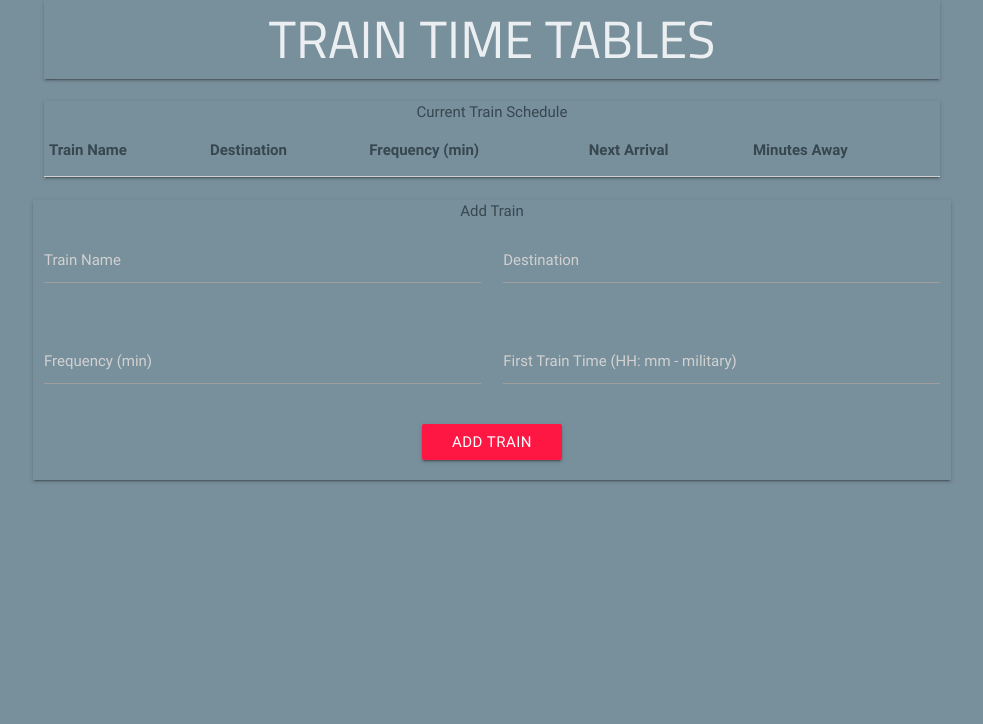
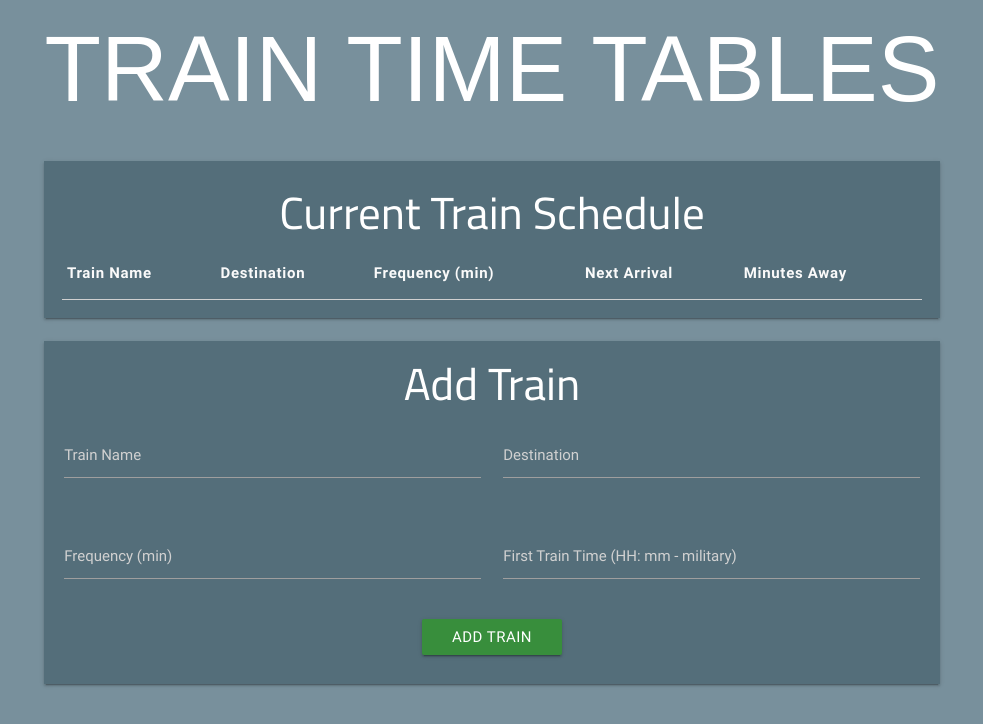
Before and after one commit to Lucasjensen56/Firebase-Assignment---Train-Scheduler-, a plain HTML site: page index.html in a window 1280 px wide. Shown: the whole page, without its empty margins (148-1131 px from the left). Drawn offline with nearby package versions, Linux system fonts and the light colour scheme; no server answers.

Commit message:
added color to text and fonts

```diff
--- a/assets/css/style.css
+++ b/assets/css/style.css
@@ -1,6 +1,7 @@
 .nav-title {
-	font-size: 350%;
-	font-family: 'Cairo', sans-serif;
+	font-size: 617%;
+font-family: 'Catamaran', sans-serif;
+	color: white;
 
 }
 
@@ -25,3 +26,27 @@
      border-bottom: 1px solid #d32f2f ;
      box-shadow: 0 1px 0 0 #d32f2f ;
    }
+
+   .secondaryTitles {
+   	font-family: 'Cairo', sans-serif;
+   	color: white;
+   	font-size: 300%;
+
+   }
+
+   th {
+	letter-spacing: 0.7px;
+  }
+
+
+
+  #row1 {
+
+    padding: 2%;
+  }
+
+  #row2 {
+    margin-left: 0rem;
+    margin-right: 0rem;
+    padding: 1%;
+}
--- a/index.html
+++ b/index.html
@@ -1,5 +1,5 @@
 <!DOCTYPE html>
-<html class="#78909c blue-grey lighten-1">
+<html>
 <head>
 	<title>Train Scheduler</title>
 
@@ -9,17 +9,18 @@
 	<link rel="stylesheet" type="text/css" href="assets/css/style.css">
 	<link rel="stylesheet" href="https://cdnjs.cloudflare.com/ajax/libs/materialize/0.100.2/css/materialize.min.css">
 	<link href="https://fonts.googleapis.com/css?family=Cairo" rel="stylesheet">
+
+
 </head>
-<body>
+<body class="#78909c blue-grey lighten-1">
 
 	<div class="center-align">
 
 
-	<div class="container">
-		<div class="nav-extended z-depth-1">
+	<div class="container-fluid">
+		<div class="nav-extended">
 			<div class="nav-content">
-				<span class="nav-title #eceff1 blue-grey-text text-lighten-5
-">TRAIN TIME TABLES</span>
+				<span class="nav-title">TRAIN TIME TABLES</span>
 			</div>
 		</div>
 	</div>
@@ -28,12 +29,10 @@
 
 		<br>
 
-		<div class="z-depth-1 center-align #37474f blue-grey-text text-darken-3
-
-">Current Train Schedule
+		<div id="row1" class="z-depth-1 center-align #37474f blue-grey-text text-darken-3 #546e7a blue-grey darken-1"><span class="secondaryTitles">Current Train Schedule</span>
 			<table>
 				<thead>
-					<tr>
+					<tr class="#fafafa grey-text text-lighten-5">
 						<th>Train Name</th>
 						<th>Destination</th>
 						<th>Frequency (min)</th>
@@ -41,7 +40,7 @@
 						<th>Minutes Away</th>
 					</tr>
 				</thead>
-					<tbody id="tableBody">
+					<tbody class="center-align #e0e0e0 grey-text text-lighten-2" id="tableBody">
 
 
 
@@ -51,8 +50,8 @@
 
 		<br>
 
-		<div class="row z-depth-1 center-align #37474f blue-grey-text text-darken-3">
-			<span>Add Train</span>
+		<div id="row2" class="row z-depth-1 center-align #37474f blue-grey-text text-darken-3 #546e7a blue-grey darken-1">
+			<span class="secondaryTitles">Add Train</span>
 			<form class="col s12">
 				<div class="row">
 					<div class="input-field col s6">
@@ -76,9 +75,7 @@
 					</div>
 				</div>
 				<div class="row">
-					<button id="addTrain" type="submit" class="btn #ff1744 red accent-3
-
-">Add Train</button>
+					<button id="addTrain" type="submit" class="btn #388e3c green darken-2">Add Train</button>
 				</div>
 
 			</form>
```
